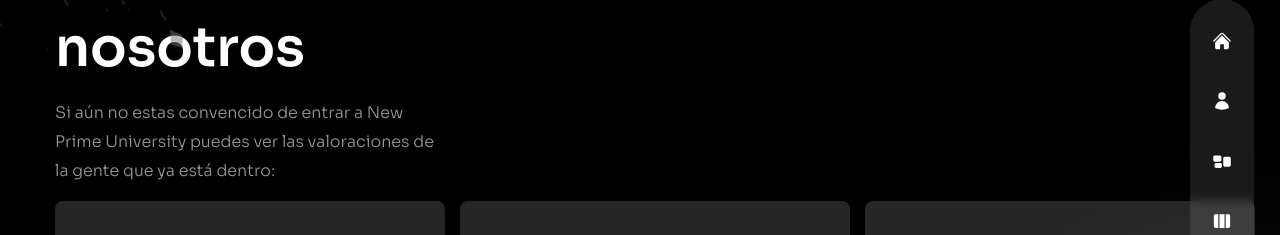
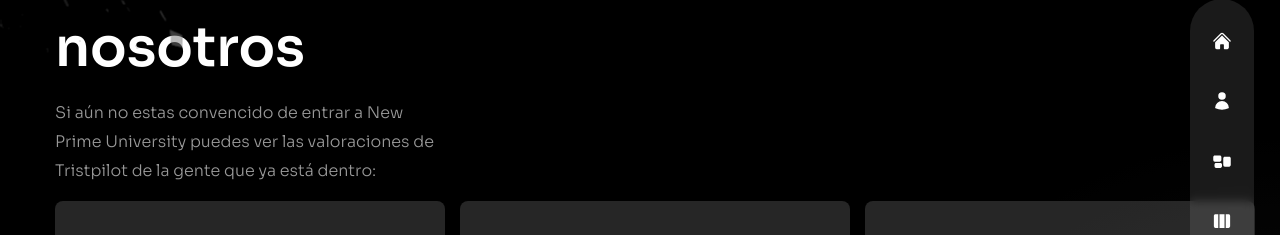
Before and after one commit to imadlaichi/New-Prime-University, a Next.js app: page /testimonials in a window 1280 px wide. Shown: the part 209-444 px from the top of the page. Built offline with nearby package versions, Linux system fonts and the light colour scheme.

Commit message:
Update index.js

```diff
--- a/pages/testimonials/index.js
+++ b/pages/testimonials/index.js
@@ -18,7 +18,7 @@
         <motion.h2 variants={fadeIn("up",0.2)} initial="hidden" animate="show" exit="hidden"
         className="h2 xl:mt-8">Mira lo que dicen de nosotros<span className="text-accent"></span></motion.h2>
         <motion.p variants={fadeIn("up",0.4)} initial="hidden" animate="show" exit="hidden"
-        className="mb-4 max-w-[400px] mx-auto lg:mx-0">Si aún no estas convencido de entrar a New Prime University puedes ver las valoraciones de la gente que ya está dentro:</motion.p>
+        className="mb-4 max-w-[400px] mx-auto lg:mx-0">Si aún no estas convencido de entrar a New Prime University puedes ver las valoraciones de Tristpilot de la gente que ya está dentro:</motion.p>
         </div>
 
         {/* slider */}
```
